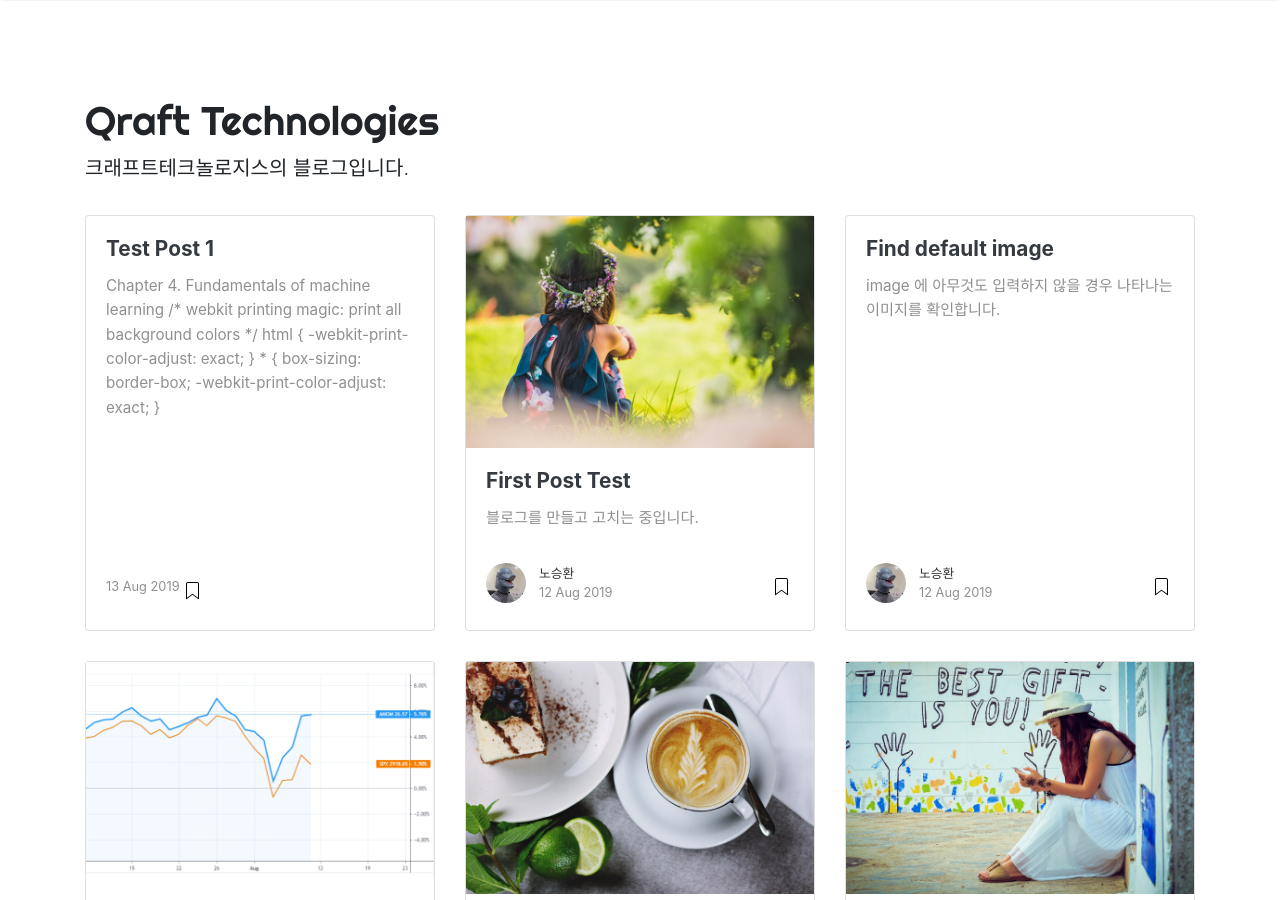
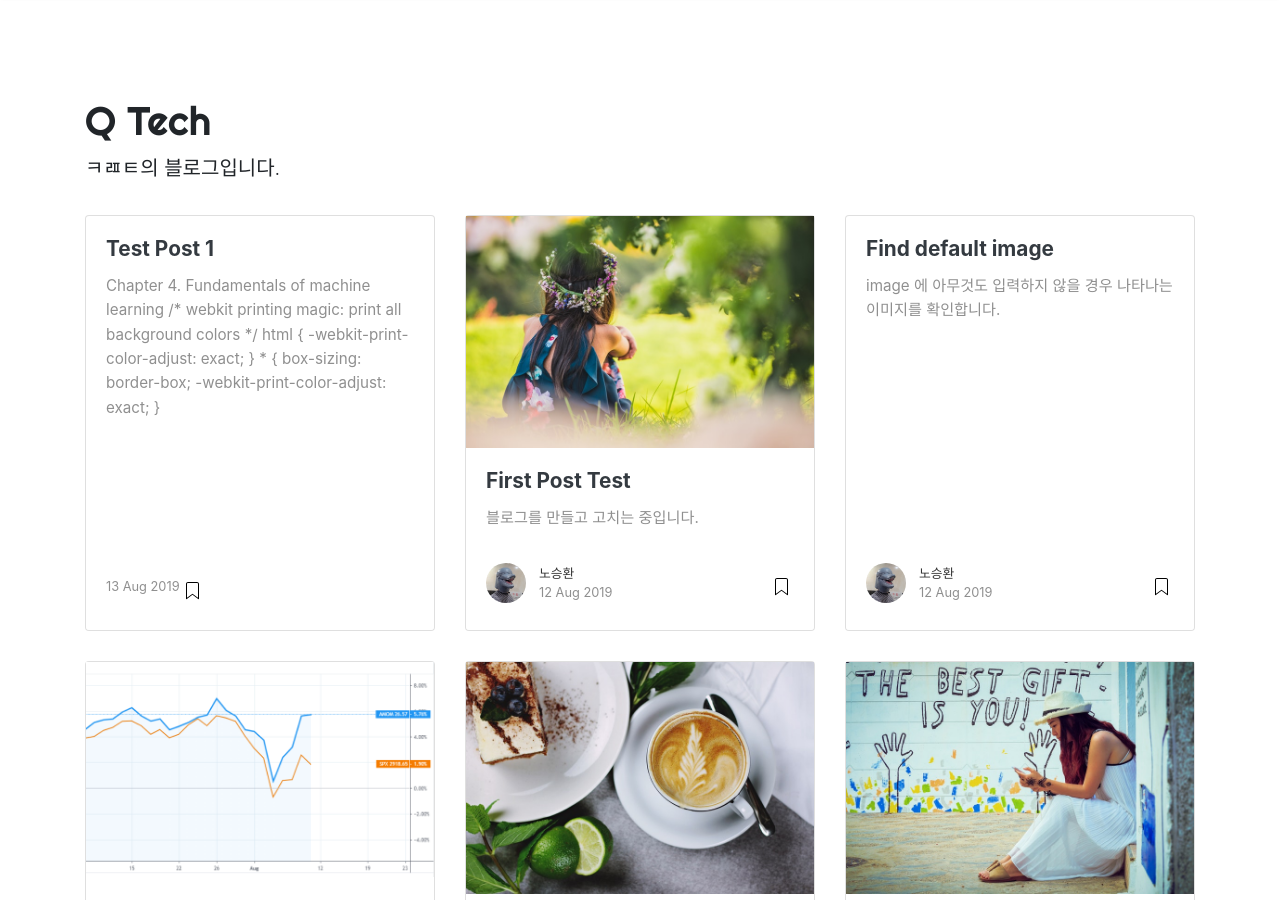
Before and after one commit to foxsayy/qraftech.github.io, a Jekyll site: the page built from index.html, in a window 1280 px wide and 900 px high. Built offline with Jekyll 4.4.1, drawn with Linux system fonts in a browser that asks for light colours; nearby versions of some CDN libraries; the list of posts is cut into pages by our own code; some of the changed text lies outside the part shown.

Commit message:
Update _config.yml

```diff
--- a/_config.yml
+++ b/_config.yml
@@ -1,7 +1,7 @@
 # Site
-name: "Qraft Technologies"
-title: "Qraft Technologies Tech Blog"
-description: "크래프트테크놀로지스의 블로그입니다."
+name: "Q Tech"
+title: "Q Tech Blog"
+description: "ㅋㄿㅌ의 블로그입니다."
 logo: 'assets/images/logo.jpg'
 favicon: 'assets/images/favicon.jpg'
 url: "https://qraftech.github.io"
```
